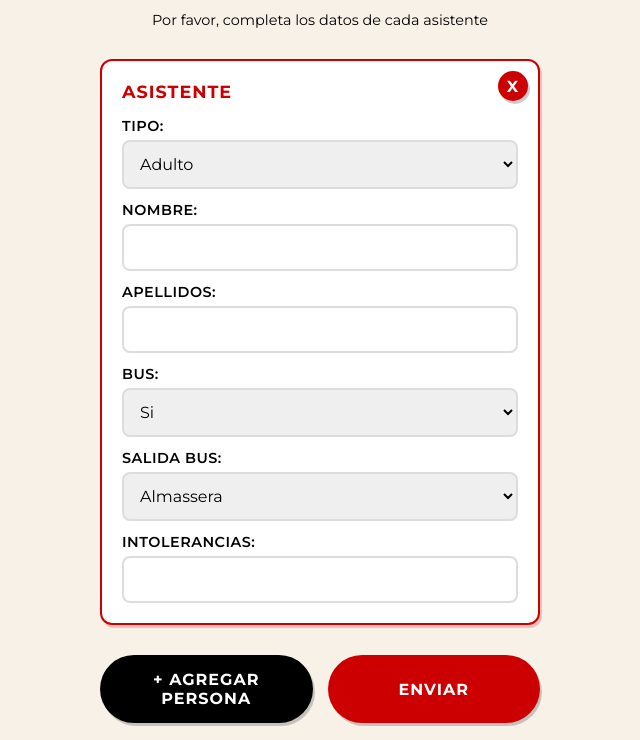
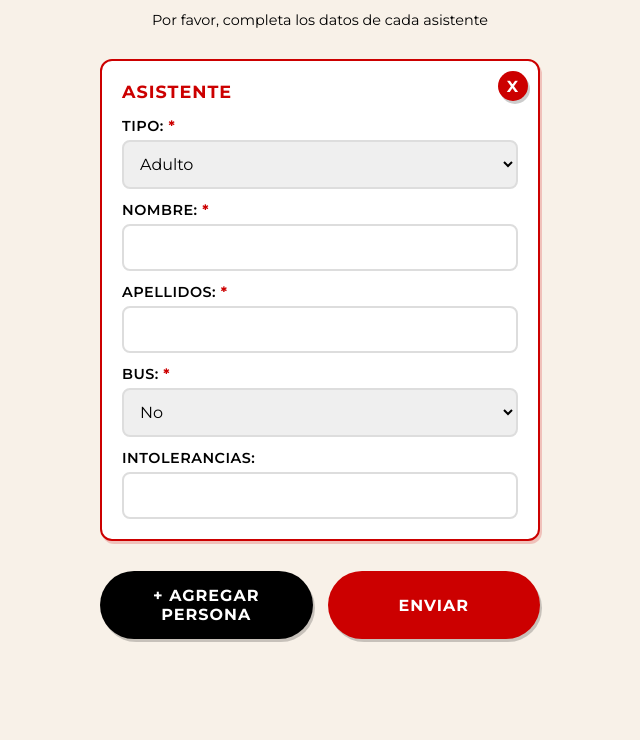
Before and after one commit to JaviMore/javier-y-sandra, a plain HTML site: page form.html in a window 1280 px wide. Shown: the part 91-831 px from the top of the page, without its empty margins (320-960 px from the left). After the commit the page ends 800 px from the top, so only its background shows below. Drawn offline with Linux system fonts and the light colour scheme.

Commit message:
:sparkles: Required fields on form

```diff
--- a/form.html
+++ b/form.html
@@ -118,6 +118,16 @@
             font-size: 0.9rem;
             text-transform: uppercase;
             letter-spacing: 0.5px;
+        }
+
+        label.required::after {
+            content: " *";
+            color: var(--red-accent);
+            font-weight: bold;
+        }
+
+        .hidden {
+            display: none;
         }
 
         input[type="text"],
@@ -241,31 +251,49 @@
             div.innerHTML = `
                 <button type="button" class="btn-delete" onclick="eliminar(this)">X</button>
                 <h4>Asistente</h4>
-                <label>Tipo:</label>
+                <label class="required">Tipo:</label>
                 <select name="Tipo" id="Tipo" class="dato" data-key="Tipo" required>
                     <option value="Adulto">Adulto</option>
                     <option value="Niño">Niño</option>
                 </select>
-                <label>Nombre:</label>
+                <label class="required">Nombre:</label>
                 <input type="text" class="dato" data-key="Nombre" required>
 
-                <label>Apellidos:</label>
+                <label class="required">Apellidos:</label>
                 <input type="text" class="dato" data-key="Apellidos" required>
 
-                <label>Bus:</label>
-                <select name="Bus" id="Bus" class="dato" data-key="Bus" required>
+                <label class="required">Bus:</label>
+                <select name="Bus" class="dato bus-select" data-key="Bus" required>
+                    <option value="No">No</option>
                     <option value="Si">Si</option>
-                    <option value="NNo">No</option>
                 </select>
-                <label>Salida Bus:</label>
-                <select name="Salida" id="Salida" class="dato" data-key="Salida" required>
-                    <option value="Almassera">Almassera</option>
-                    <option value="Aldaya">Aldaya</option>
-                </select>
+                <div class="salida-container hidden">
+                    <label class="required">Salida Bus:</label>
+                    <select name="Salida" class="dato salida-select" data-key="Salida">
+                        <option value="Almassera">Almassera</option>
+                        <option value="Aldaya">Aldaya</option>
+                    </select>
+                </div>
                 <label>Intolerancias:</label>
                 <input type="text" class="dato" data-key="Intolerancias">
             `;
             container.appendChild(div);
+
+            // Añadir evento para mostrar/ocultar Salida Bus
+            const busSelect = div.querySelector('.bus-select');
+            const salidaContainer = div.querySelector('.salida-container');
+            const salidaSelect = div.querySelector('.salida-select');
+
+            busSelect.addEventListener('change', function() {
+                if (this.value === 'Si') {
+                    salidaContainer.classList.remove('hidden');
+                    salidaSelect.setAttribute('required', 'required');
+                } else {
+                    salidaContainer.classList.add('hidden');
+                    salidaSelect.removeAttribute('required');
+                    salidaSelect.value = 'Almassera'; // Reset al valor por defecto
+                }
+            });
         }
 
         // Función para eliminar una tarjeta
```
